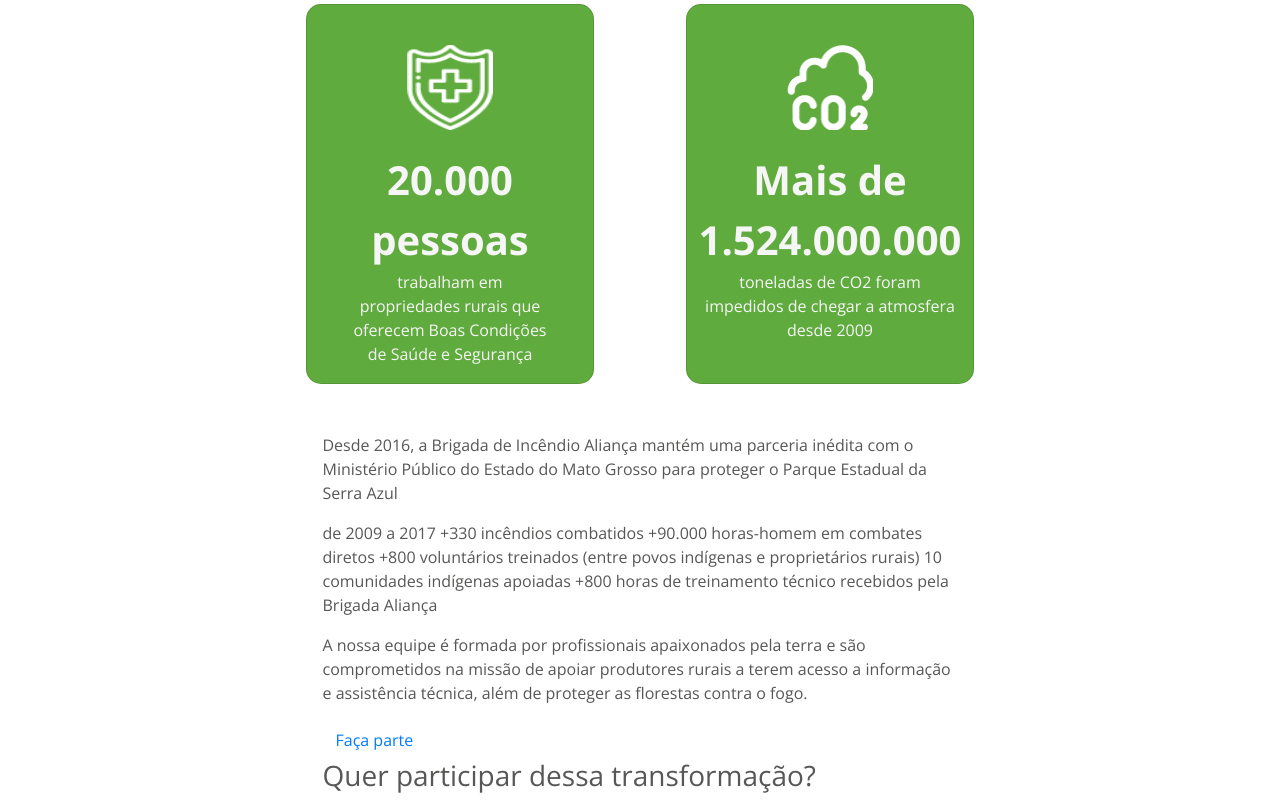
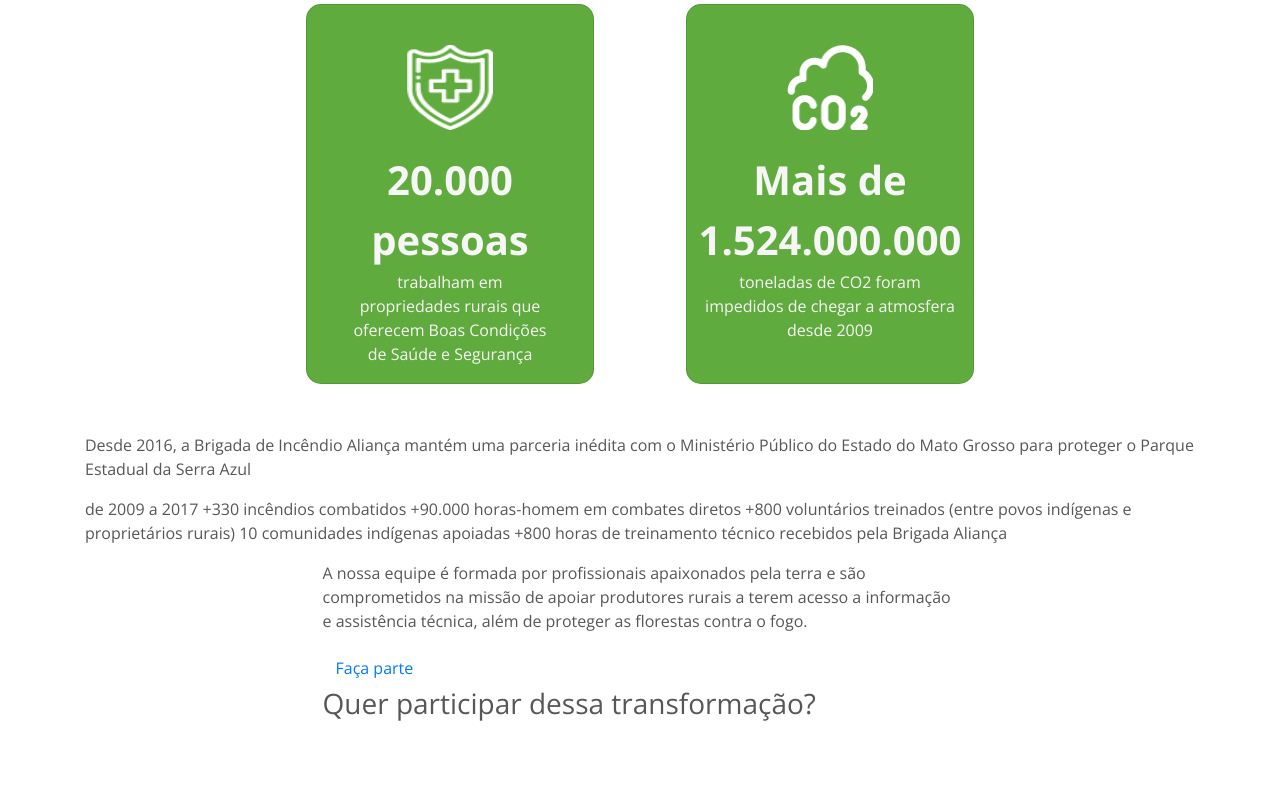
Before and after one commit to natalyapeixoto/terra, a website: page index.html in a window 1280 px wide. Shown: the part 719-1520 px from the top of the page. After the commit the page ends 1448 px from the top, so only its background shows below. Drawn offline with nearby package versions, Linux system fonts and the light colour scheme.

```diff
--- a/index.html
+++ b/index.html
@@ -228,8 +228,6 @@
   <!-- Início da seção Brigada da home -->
   <section class="home-brigate_at">
     <div class="container">
-      <div class="row d-flex justify-content-center">
-        <div class="col-lg-7">
       <div>
         <img src="" alt="">
         <p class="font-weigh t-bold">Desde 2016, a Brigada de Incêndio Aliança mantém uma parceria inédita com o
@@ -243,8 +241,6 @@
         recebidos
         pela Brigada Aliança
       </p>
-        </div>
-      </div>
     </div>
   </section>
   <!-- Fim da seção Brigada da home -->
```
Lines whose indentation alone changed are shown as unchanged.
